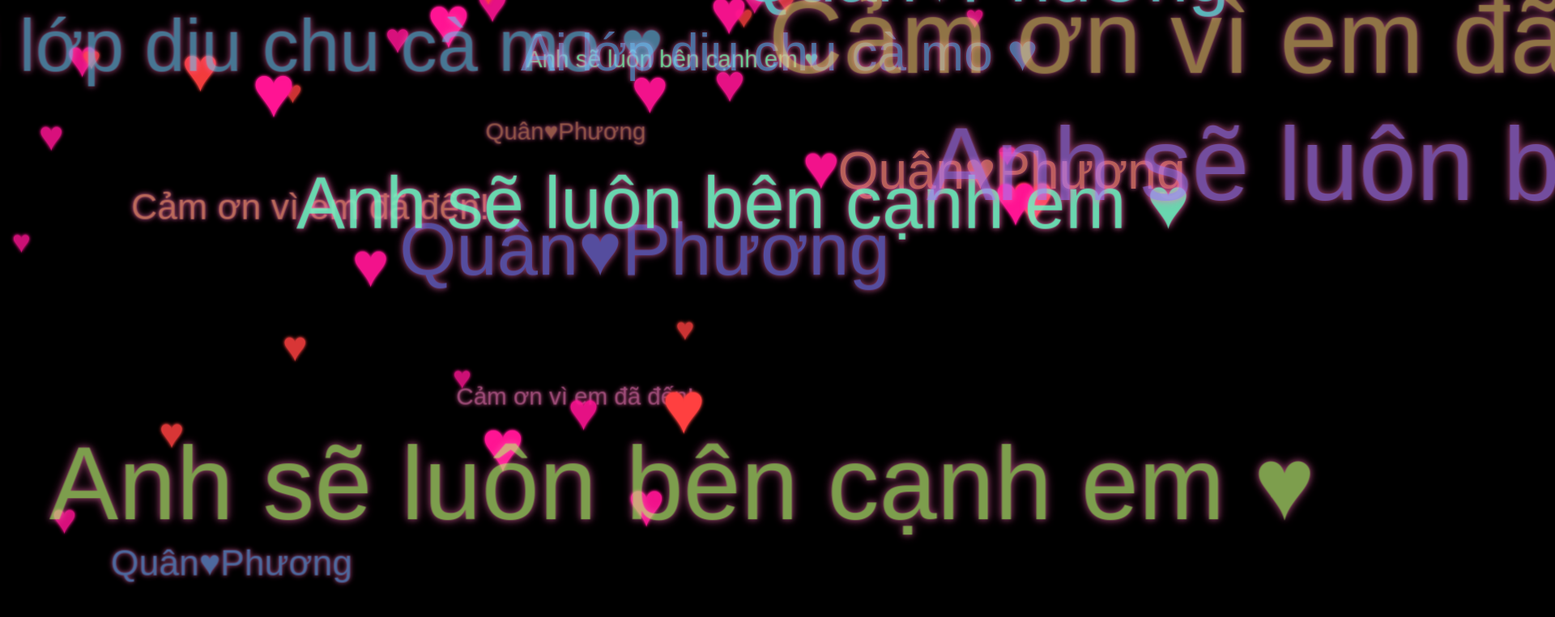
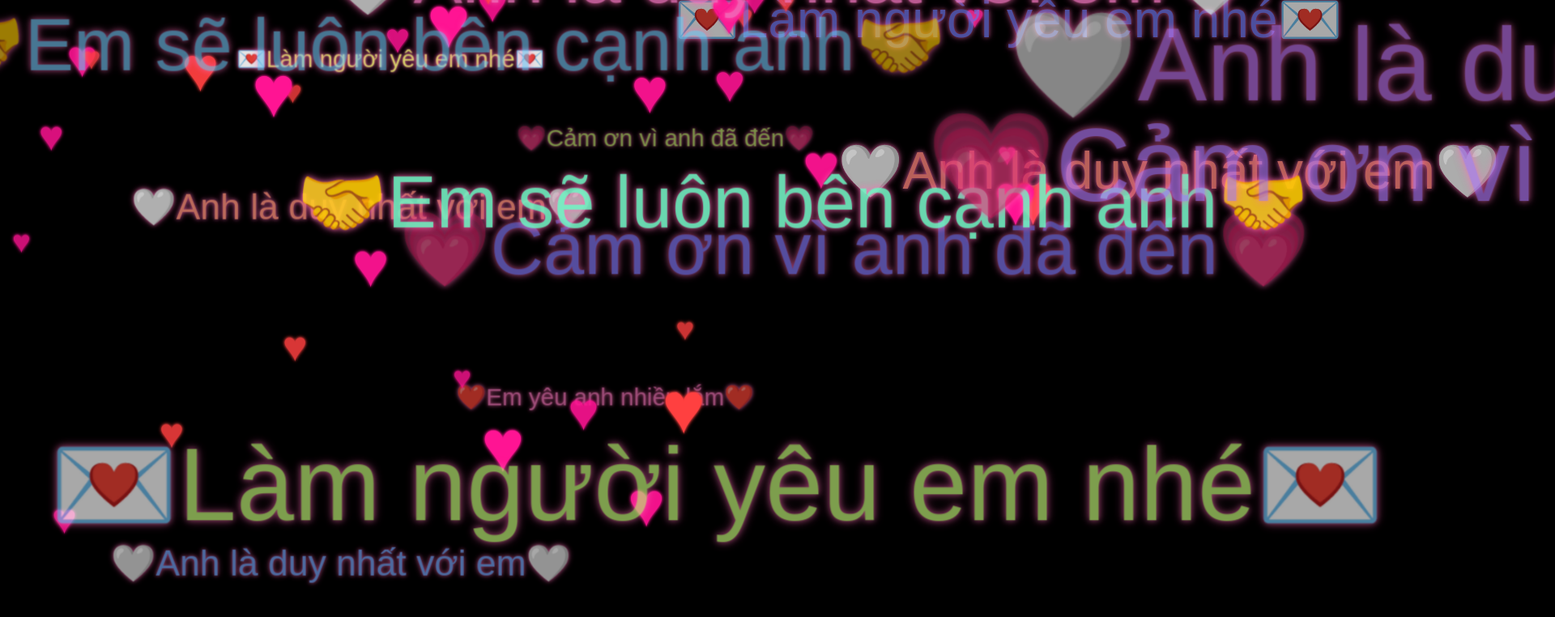
Before and after one commit to love-forever3/love16, a plain HTML site: page index.html in a window 1280 px wide. Shown: the top 762 px of the page at 81% size, 1920 px wide, since content can reach past the window. Drawn offline with Linux system fonts and the light colour scheme.

Commit message:
Update index.html

```diff
--- a/index.html
+++ b/index.html
@@ -134,10 +134,31 @@
     </audio>
     <script>
         const texts = [
-            "Cảm ơn vì em đã đến!",
-            "Ai lớp diu chu cà mo ♥",
-            "Anh sẽ luôn bên cạnh em ♥",
-            "Quân♥Phương"
+           "💌Làm người yêu em nhé💌",
+  "💗Cảm ơn vì anh đã đến💗",
+  "🤝Em sẽ luôn bên cạnh anh🤝",
+  "❤️Em yêu anh nhiều lắm❤️",
+  "🤍Anh là duy nhất với em🤍",
+     "💌Làm người yêu em nhé💌",
+  "💗Cảm ơn vì anh đã đến💗",
+  "🤝Em sẽ luôn bên cạnh anh🤝",
+  "❤️Em yêu anh nhiều lắm❤️",
+  "🤍Anh là duy nhất với em🤍",
+     "💌Làm người yêu em nhé💌",
+  "💗Cảm ơn vì anh đã đến💗",
+  "🤝Em sẽ luôn bên cạnh anh🤝",
+  "❤️Em yêu anh nhiều lắm❤️",
+  "🤍Anh là duy nhất với em🤍",
+     "💌Làm người yêu em nhé💌",
+  "💗Cảm ơn vì anh đã đến💗",
+  "🤝Em sẽ luôn bên cạnh anh🤝",
+  "❤️Em yêu anh nhiều lắm❤️",
+  "🤍Anh là duy nhất với em🤍",
+     "💌Làm người yêu em nhé💌",
+  "💗Cảm ơn vì anh đã đến💗",
+  "🤝Em sẽ luôn bên cạnh anh🤝",
+  "❤️Em yêu anh nhiều lắm❤️",
+  "🤍Anh là duy nhất với em🤍",
         ];
 
         const scene = document.getElementById("scene");
```
